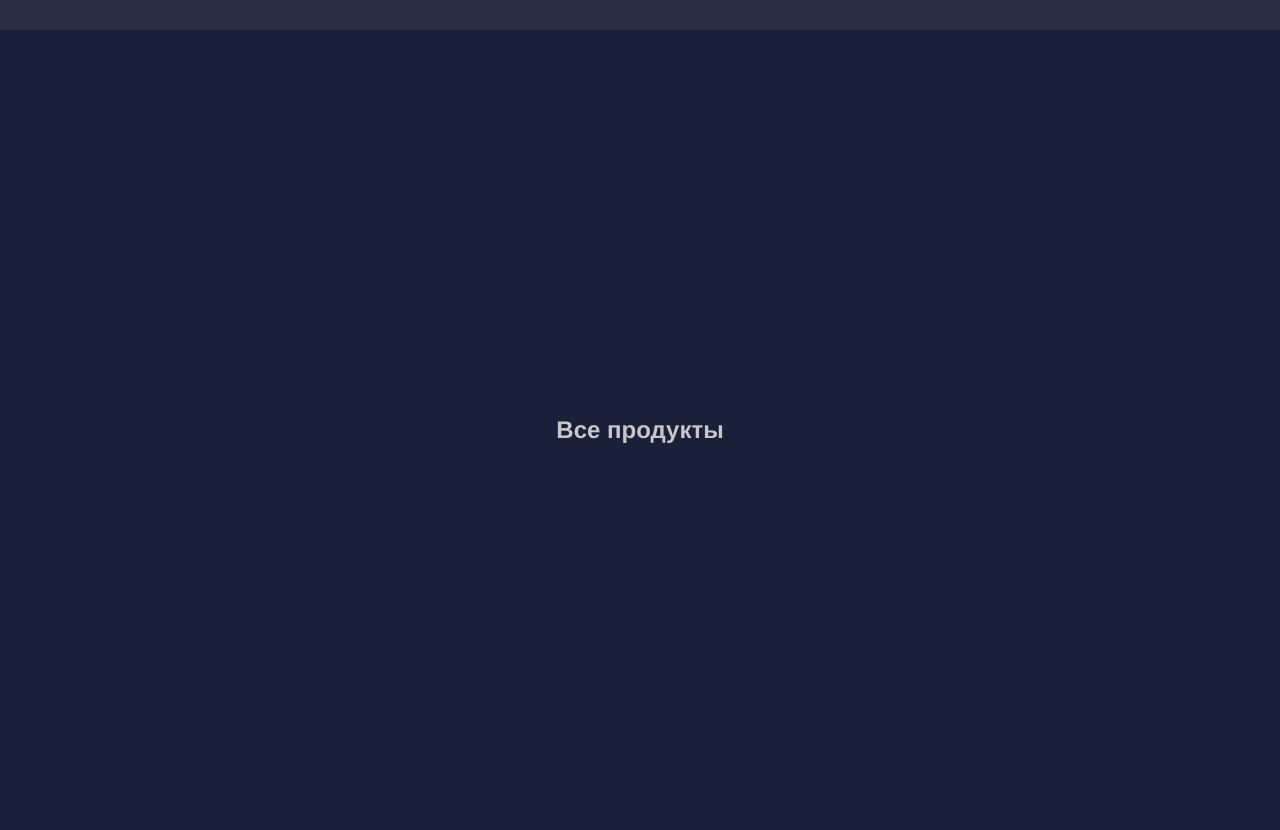
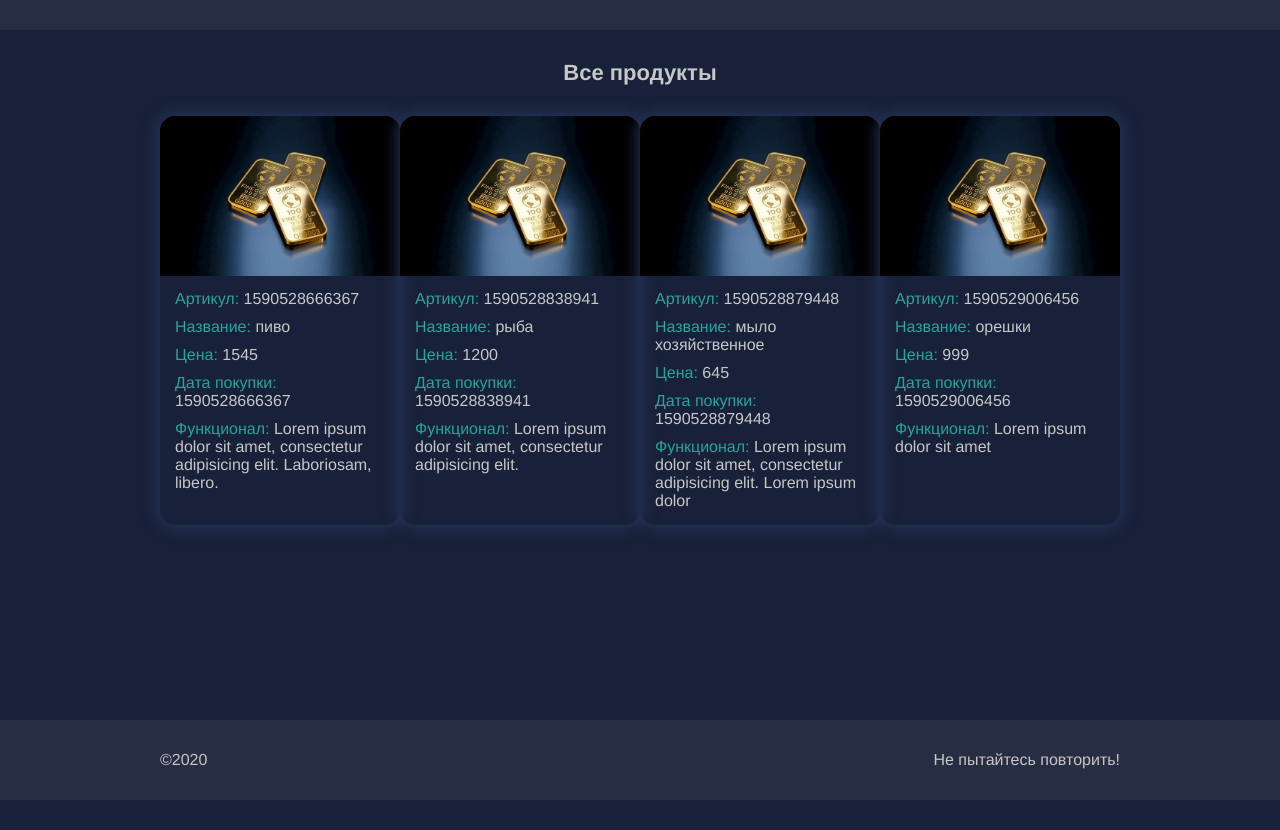
Before and after one commit to oberst472-tests/meleton, a Nuxt app: page / in a window 1280 px wide. After the commit the page ends 800 px from the top, so only its background shows below. Built offline with nearby package versions, Linux system fonts and the light colour scheme.

Commit message:
chore: main-page fetch data

```diff
--- a/assets/scss/sсaffolding.scss
+++ b/assets/scss/sсaffolding.scss
@@ -15,6 +15,11 @@ html, body {
     margin: 0;
     padding: 0;
     background-color: $color--base;
+}
+
+#__nuxt,
+#__layout {
+    height: 100%;
 }
 
 .main-layout {
--- /dev/null
+++ b/components/blocks/pagination/index.vue
@@ -0,0 +1,150 @@
+<template>
+    <div class="block-pagination">
+        <ul class="block-pagination__list" v-if="isPaginationShow">
+            <li
+                :class="{'block-pagination__item--disabled': isPrevDisabled}"
+                @click="goToNextOrPrev('prev')"
+                class="block-pagination__item block-pagination__item--prev"
+            >
+                prev
+            </li>
+
+            <li
+                :class="{'block-pagination__item--active': activePage === item}"
+                :key="index"
+                @click="goToPage(item)"
+                class="block-pagination__item"
+                v-for="(item, index) in pages"
+            >
+                {{ item }}
+            </li>
+            <li
+                :class="{'block-pagination__item--disabled': isNextDisabled}"
+                @click="goToNextOrPrev('next')"
+                class="block-pagination__item block-pagination__item--next"
+            >
+                next
+            </li>
+        </ul>
+    </div>
+</template>
+
+<script>
+    export default {
+        props: {
+            info: {
+                type: [Number, String],
+                default: 0
+            }
+        },
+        computed: {
+            pages () {
+                return this.info ? Number(this.info.total_pages) : 0
+            },
+            isPaginationShow () {
+                return this.info ? this.info.total_pages > 1 : false
+            },
+            activePage () {
+                return this.info ? this.info.page : 1
+            },
+            isPrevDisabled () {
+                return this.info ? this.info.page === 1 : false
+            },
+            isNextDisabled () {
+                return this.info ? this.info.page === this.info.total_pages : false
+            }
+        },
+        methods: {
+            goToPage (count) {
+                this.$emit('click', count)
+            },
+            goToNextOrPrev (payload) {
+                let val = ''
+                if (this.info) {
+                    payload === 'prev' ? val = this.info.page - 1 : val = this.info.page + 1
+                }
+                this.$emit('click', val)
+            }
+        }
+    }
+</script>
+
+<style lang="scss" scoped>
+    .block-pagination {
+        display: flex;
+        justify-content: center;
+        &__list {
+            margin: 0;
+            padding: 0;
+            display: inline-flex;
+            justify-content: center;
+            color: $color--text-light;
+            border-radius: 5px;
+        }
+        &__item {
+            height: 40px;
+            padding: 3px;
+            display: flex;
+            align-items: center;
+            justify-content: center;
+            list-style: none;
+            cursor: pointer;
+            user-select: none;
+            transition: border 0.3s ease;
+            border-bottom: 2px solid $color--primary;
+            width: 40px;
+            &:hover {
+                color: darken($color--primary, 10%);
+                border-color: darken($color--primary, 10%);
+            }
+            &:active {
+                opacity: 0.7;
+            }
+            &--prev,
+            &--next {
+                font-size: 0;
+                position: relative;
+                &:before {
+                    height: 10px;
+                    position: absolute;
+                    top: 50%;
+                    left: 50%;
+                    content: '';
+                    transform: translate(-20%, -50%) rotate(45deg);
+                    width: 10px;
+                }
+                &:hover {
+                    &:before {
+                        border-color: darken($color--primary, 10%);
+                    }
+                }
+            }
+            &--prev {
+                font-size: 0;
+                position: relative;
+                &:before {
+                    transform: translate(-20%, -50%) rotate(45deg);
+                    border-bottom: 2px solid $color--text;
+                    border-left: 2px solid $color--text;
+                }
+            }
+            &--next {
+                font-size: 0;
+                position: relative;
+                &:before {
+                    transform: translate(-80%, -50%) rotate(45deg);
+                    border-top: 2px solid $color--text;
+                    border-right: 2px solid $color--text;
+                }
+            }
+            &--active {
+                color: darken($color--primary, 10%);
+                border-color: darken($color--primary, 10%);
+            }
+            &--disabled {
+                pointer-events: none;
+                opacity: 0.4;
+            }
+        }
+    }
+</style>
--- /dev/null
+++ b/components/blocks/product/index.vue
@@ -0,0 +1,45 @@
+<template>
+    <div class="block-product">
+        <img class="block-product__img" src="/assets/images/preview.jpg" alt="">
+        <span class="block-product__item"><span class="block-product__item-title">Артикул:</span> {{ info.id }}</span>
+        <span class="block-product__item"><span class="block-product__item-title">Название:</span> {{ info.title }}</span>
+            <span class="block-product__item"><span class="block-product__item-title">Цена:</span> {{ info.price }}</span>
+        <span class="block-product__item"><span class="block-product__item-title">Дата покупки:</span> {{ info.date_of_purchase }}</span>
+        <span class="block-product__item"><span class="block-product__item-title">Функционал:</span> {{ info.description }}</span>
+    </div>
+</template>
+
+<script>
+    export default {
+        props: {
+            info: {
+                type: Object,
+                default: null
+            }
+        }
+    }
+</script>
+
+<style scoped lang="scss">
+    .block-product {
+        box-shadow: 0 0 15px 2px lighten($color--base, 10%);
+        border-radius: $gutter / 2;
+        padding-bottom: $gutter / 2;
+        &__img {
+            max-width: 100%;
+            height: auto;
+            border-top-right-radius: $gutter / 2;
+            border-top-left-radius: $gutter / 2;
+        }
+
+        &__item {
+            padding: 0 $gutter / 2;
+            display: block;
+            margin-top: $gutter / 3;
+
+            &-title {
+                color: $color--positive
+            }
+        }
+    }
+</style>
--- /dev/null
+++ b/components/sections/footer/index.vue
@@ -0,0 +1,26 @@
+<template>
+    <div class="section-footer">
+       <div class="wrap">
+           <div class="section-footer__content">
+               <span>&copy;2020</span>
+               <span>Не пытайтесь повторить!</span>
+           </div>
+       </div>
+    </div>
+</template>
+
+<script>
+    export default {}
+</script>
+
+<style scoped lang="scss">
+    .section-footer {
+        background-color: darken($color--primary, 5%);
+        &__content {
+            display: flex;
+            justify-content: space-between;
+            align-items: center;
+            height: 80px;
+        }
+    }
+</style>
--- a/layouts/default.vue
+++ b/layouts/default.vue
@@ -1,24 +1,37 @@
 <template>
     <section class="main-layout">
-        <header>
+        <header class="main-layout__header">
             <SectionHeader/>
         </header>
-        <main>
+        <main class="main-layout__content">
             <nuxt />
         </main>
+        <footer class="main-layout__footer">
+            <SectionFooter/>
+        </footer>
     </section>
 </template>
 
 <script>
     import SectionHeader from '@/components/sections/header'
+    import SectionFooter from '@/components/sections/footer'
     export default {
         components: {
-            SectionHeader
+            SectionHeader,
+            SectionFooter
         }
 
     }
 </script>
 
-<style>
+<style lang="scss" scoped>
+    .main-layout {
+        height: 100vh;
+        display: flex;
+        flex-direction: column;
+        &__content {
+            flex-grow: 1;
+        }
+    }
 
 </style>
--- /dev/null
+++ b/mocks/products.json
@@ -0,0 +1,34 @@
+[
+    {
+        "id": 1590528666367,
+        "title": "пиво",
+        "translate_title": "pivo",
+        "price": 1545,
+        "date_of_purchase": 1590528666367,
+        "description": "Lorem ipsum dolor sit amet, consectetur adipisicing elit. Laboriosam, libero."
+    },
+    {
+        "id": 1590528838941,
+        "title": "рыба",
+        "translate_title": "ryiba",
+        "price": 1200,
+        "date_of_purchase": 1590528838941,
+        "description": "Lorem ipsum dolor sit amet, consectetur adipisicing elit."
+    },
+    {
+        "id": 1590528879448,
+        "title": "мыло хозяйственное",
+        "translate_title": "myilo hozyaistvennoye",
+        "price": 645,
+        "date_of_purchase": 1590528879448,
+        "description": "Lorem ipsum dolor sit amet, consectetur adipisicing elit. Lorem ipsum dolor"
+    },
+    {
+        "id": 1590529006456,
+        "title": "орешки",
+        "translate_title": "oreshki",
+        "price": 999,
+        "date_of_purchase": 1590529006456,
+        "description": "Lorem ipsum dolor sit amet"
+    }
+]
--- a/nuxt.config.js
+++ b/nuxt.config.js
@@ -29,6 +29,7 @@ module.exports = {
   ** Plugins to load before mounting the App
   */
   plugins: [
+      '~/components/ui'
   ],
   /*
   ** Nuxt.js dev-modules
--- a/pages/index.vue
+++ b/pages/index.vue
@@ -1,11 +1,24 @@
 <template>
-    <div class="container">
-        <h1>{{ title }}</h1>
-    </div>
+    <section class="page-main">
+        <div class="wrap">
+            <h1 class="page-main__title">{{ title }}</h1>
+            <div class="page-main__content">
+                <BlockProduct class="page-main__content-product" v-for="item in items" :key="item.index" :info="item"/>
+            </div>
+<!--            <BlockPagination-->
+<!--                class="view-users__pagination"-->
+<!--                :info="items.length"-->
+<!--                @click="goToPage"-->
+<!--            />-->
+        </div>
+    </section>
 </template>
 
 <script>
-    import Logo from '~/components/Logo.vue'
+    import products from '@/mocks/products'
+    import {mapState} from 'vuex'
+    import BlockProduct from '@/components/blocks/product'
+    // import BlockPagination from '@/components/blocks/pagination'
 
     export default {
         head() {
@@ -14,45 +27,42 @@
             }
         },
         components: {
-            Logo
+            BlockProduct,
+            // BlockPagination
+        },
+        fetch ({store}) {
+            store.dispatch('products/stAddItems', products)
         },
         data() {
             return {
                 title: 'Все продукты'
             }
         },
+        computed: {
+            ...mapState('products', ['items']),
+        },
+        methods: {
+
+        }
     }
 </script>
 
-<style>
-    .container {
-        margin: 0 auto;
-        min-height: 100vh;
-        display: flex;
-        justify-content: center;
-        align-items: center;
-        text-align: center;
-    }
+<style lang="scss" scoped>
+    .page-main {
+        &__title {
+            text-align: center;
+            padding: $gutter 0;
+            font-size: 22px;
 
-    .title {
-        font-family: 'Quicksand', 'Source Sans Pro', -apple-system, BlinkMacSystemFont,
-        'Segoe UI', Roboto, 'Helvetica Neue', Arial, sans-serif;
-        display: block;
-        font-weight: 300;
-        font-size: 100px;
-        color: #35495e;
-        letter-spacing: 1px;
-    }
 
-    .subtitle {
-        font-weight: 300;
-        font-size: 42px;
-        color: #526488;
-        word-spacing: 5px;
-        padding-bottom: 15px;
-    }
-
-    .links {
-        padding-top: 15px;
+        }
+        &__content {
+            display: flex;
+            justify-content: space-between;
+            &-product {
+                width: 100%;
+                max-width: 48%;
+            }
+        }
     }
 </style>
--- /dev/null
+++ b/store/products.js
@@ -0,0 +1,16 @@
+export const state = () => ({
+    items: []
+})
+
+export const mutations = {
+    addItems(state, payload) {
+        state.items = payload
+        console.log(state.items)
+    },
+}
+
+export const actions = {
+    stAddItems({commit}, payload) {
+        commit('addItems', payload)
+    }
+}
```
Also changed, not shown: static/assets/images/preview.jpg (added).
